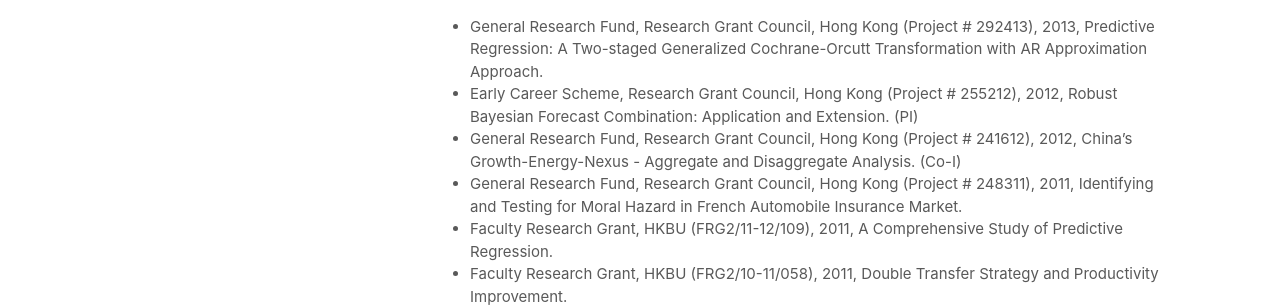
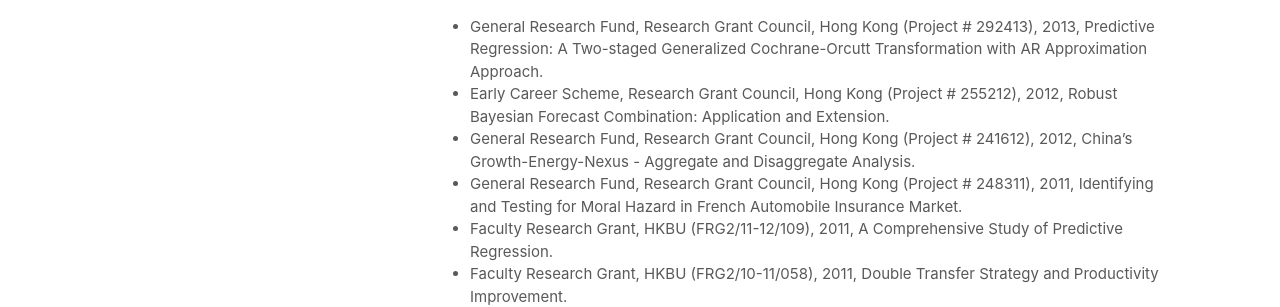
Before and after one commit to Monique-Wan/home, a Jekyll site: the page built from research.md, in a window 1280 px wide and 1386 px high. Shown: the part 965-1272 px from the top of the window. Built offline with Jekyll 4.4.1, drawn with Linux system fonts in a browser that asks for light colours; our own code applies the rules of GitHub Pages for plain Markdown files.

```diff
--- a/research.md
+++ b/research.md
@@ -23,8 +23,8 @@
 ### Grants
 * General Research Fund, Research Grant Council, Hong Kong (Project # 292413), 2013, Predictive Regression: A Two-staged Generalized Cochrane-Orcutt Transformation
 with AR Approximation Approach.
-* Early Career Scheme, Research Grant Council, Hong Kong (Project # 255212), 2012, Robust Bayesian Forecast Combination: Application and Extension. (PI)
-* General Research Fund, Research Grant Council, Hong Kong (Project # 241612), 2012, China's Growth-Energy-Nexus - Aggregate and Disaggregate Analysis. (Co-I)
+* Early Career Scheme, Research Grant Council, Hong Kong (Project # 255212), 2012, Robust Bayesian Forecast Combination: Application and Extension.
+* General Research Fund, Research Grant Council, Hong Kong (Project # 241612), 2012, China's Growth-Energy-Nexus - Aggregate and Disaggregate Analysis.
 * General Research Fund, Research Grant Council, Hong Kong (Project # 248311), 2011, Identifying and Testing for Moral Hazard in French Automobile Insurance Market.
 * Faculty Research Grant, HKBU (FRG2/11-12/109), 2011, A Comprehensive Study of Predictive Regression.
 * Faculty Research Grant, HKBU (FRG2/10-11/058), 2011, Double Transfer Strategy and Productivity Improvement.
```
